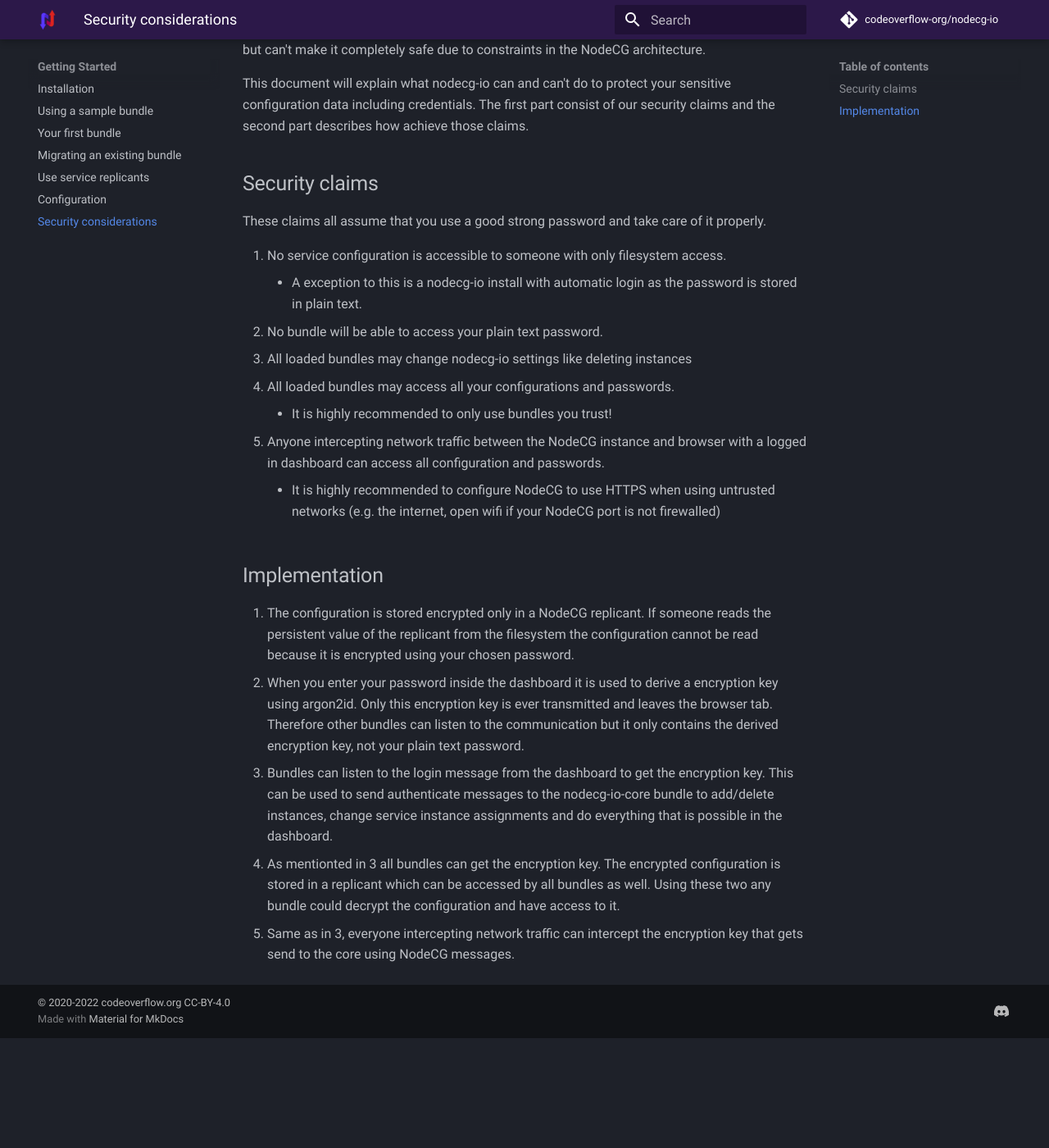
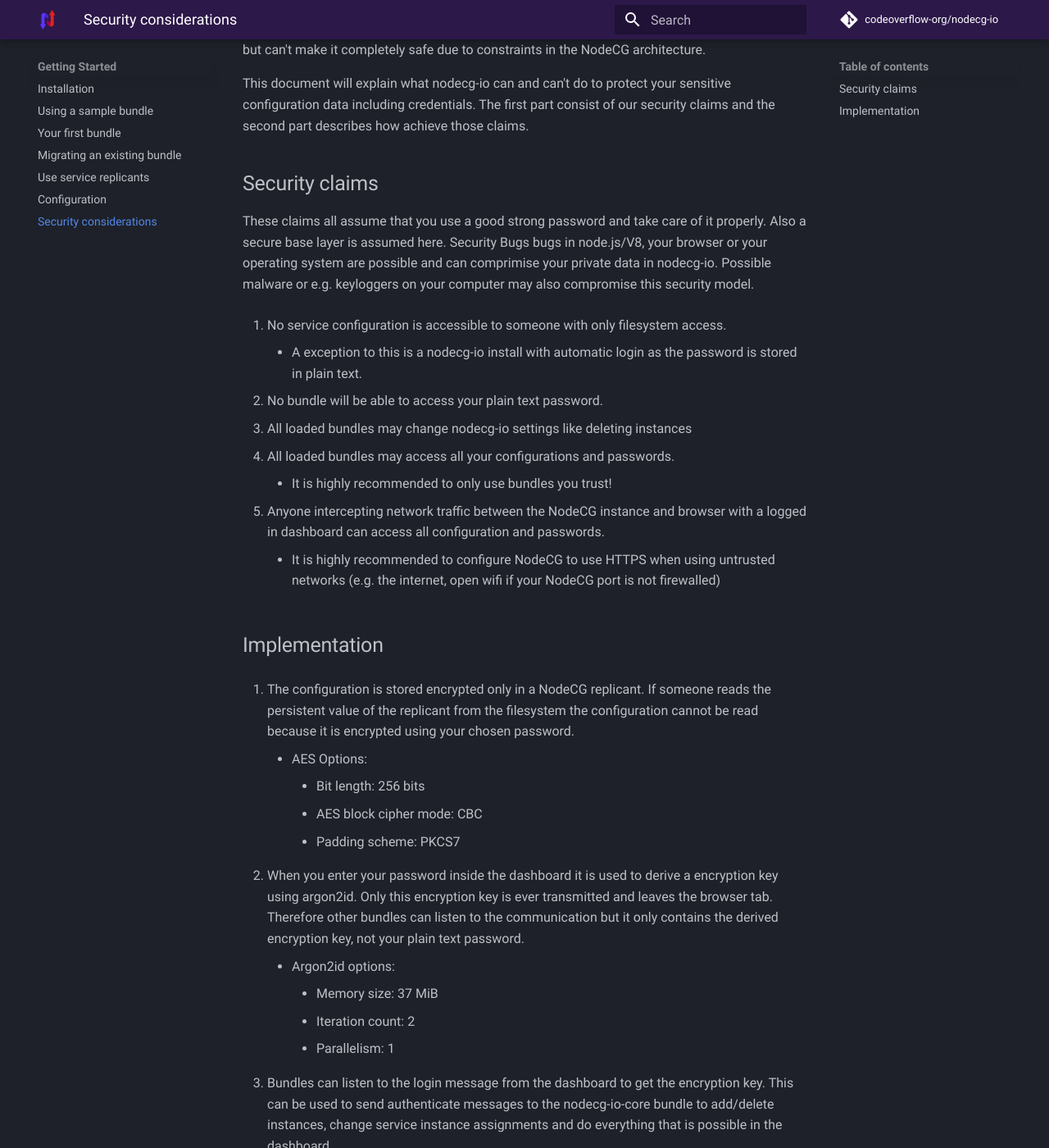
Before and after one commit to codeoverflow-org/nodecg-io-docs, an MkDocs documentation site: the page built from docs/getting_started/security_considerations.md, in a window 1280 px wide and 1400 px high, scrolled down 231 px. Shown: the whole window at 82% size. Built offline with MkDocs 1.6.1 and Material for MkDocs 9.7.7, drawn with Linux system fonts in a browser that asks for light colours; comment, search, counter and statistics services are not loaded; the version menu is left out; before the commit the page ends 1497 px from its top, so only the background shows below that.

Commit message:
Add note about baselayer security and encryption options to security considerations

```diff
--- a/docs/getting_started/security_considerations.md
+++ b/docs/getting_started/security_considerations.md
@@ -9,20 +9,38 @@
 ## Security claims
 
 These claims all assume that you use a good strong password and take care of it properly.
+Also a secure base layer is assumed here. Security Bugs bugs in node.js/V8, your browser or your operating system are possible and can comprimise your private data in nodecg-io. Possible malware or e.g. keyloggers on your computer may also compromise this security model.
 
-1.   No service configuration is accessible to someone with only filesystem access.
+1.  No service configuration is accessible to someone with only filesystem access.
+
     -   A exception to this is a nodecg-io install with automatic login as the password is stored in plain text.
-2.   No bundle will be able to access your plain text password.
-3.   All loaded bundles may change nodecg-io settings like deleting instances
-4.   All loaded bundles may access all your configurations and passwords.
+
+2.  No bundle will be able to access your plain text password.
+3.  All loaded bundles may change nodecg-io settings like deleting instances
+4.  All loaded bundles may access all your configurations and passwords.
+
     -   It is highly recommended to only use bundles you trust!
-5.   Anyone intercepting network traffic between the NodeCG instance and browser with a logged in dashboard can access all configuration and passwords.
+
+5.  Anyone intercepting network traffic between the NodeCG instance and browser with a logged in dashboard can access all configuration and passwords.
+
     -   It is highly recommended to configure NodeCG to use HTTPS when using untrusted networks (e.g. the internet, open wifi if your NodeCG port is not firewalled)
 
 ## Implementation
 
-1.   The configuration is stored encrypted only in a NodeCG replicant. If someone reads the persistent value of the replicant from the filesystem the configuration cannot be read because it is encrypted using your chosen password.
-2.   When you enter your password inside the dashboard it is used to derive a encryption key using argon2id. Only this encryption key is ever transmitted and leaves the browser tab. Therefore other bundles can listen to the communication but it only contains the derived encryption key, not your plain text password.
-3.   Bundles can listen to the login message from the dashboard to get the encryption key. This can be used to send authenticate messages to the nodecg-io-core bundle to add/delete instances, change service instance assignments and do everything that is possible in the dashboard.
-4.   As mentionted in 3 all bundles can get the encryption key. The encrypted configuration is stored in a replicant which can be accessed by all bundles as well. Using these two any bundle could decrypt the configuration and have access to it.
-5.   Same as in 3, everyone intercepting network traffic can intercept the encryption key that gets send to the core using NodeCG messages.
+1.  The configuration is stored encrypted only in a NodeCG replicant. If someone reads the persistent value of the replicant from the filesystem the configuration cannot be read because it is encrypted using your chosen password.
+
+    -   AES Options:
+        -   Bit length: 256 bits
+        -   AES block cipher mode: CBC
+        -   Padding scheme: PKCS7
+
+2.  When you enter your password inside the dashboard it is used to derive a encryption key using argon2id. Only this encryption key is ever transmitted and leaves the browser tab. Therefore other bundles can listen to the communication but it only contains the derived encryption key, not your plain text password.
+
+    -   Argon2id options:
+        -   Memory size: 37 MiB
+        -   Iteration count: 2
+        -   Parallelism: 1
+
+3.  Bundles can listen to the login message from the dashboard to get the encryption key. This can be used to send authenticate messages to the nodecg-io-core bundle to add/delete instances, change service instance assignments and do everything that is possible in the dashboard.
+4.  As mentionted in 3 all bundles can get the encryption key. The encrypted configuration is stored in a replicant which can be accessed by all bundles as well. Using these two any bundle could decrypt the configuration and have access to it.
+5.  Same as in 3, everyone intercepting network traffic can intercept the encryption key that gets send to the core using NodeCG messages.
```
Also changed, not shown: docs/getting_started/use_replicants.md (+5 -5 lines).
